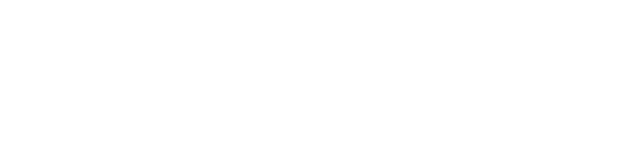
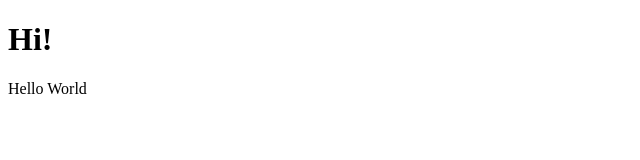
Before and after one commit to sara9551/sara9551.github.io, a plain HTML site: page index.html in a window 1280 px wide. Shown: the whole page, without its empty margins (0-640 px from the left). Drawn offline with Linux system fonts and the light colour scheme.

Commit message:
commit 2

```diff
--- a/index.html
+++ b/index.html
@@ -5,8 +5,9 @@
     <meta name="viewport" content="width=device-width, initial-scale=1.0">
     <meta http-equiv="X-UA-Compatible" content="ie=edge">
     <title>Document</title>
+    <h1>Hi!</h1>
 </head>
 <body>
-
+    <p>Hello World</p>
 </body>
 </html>
```
